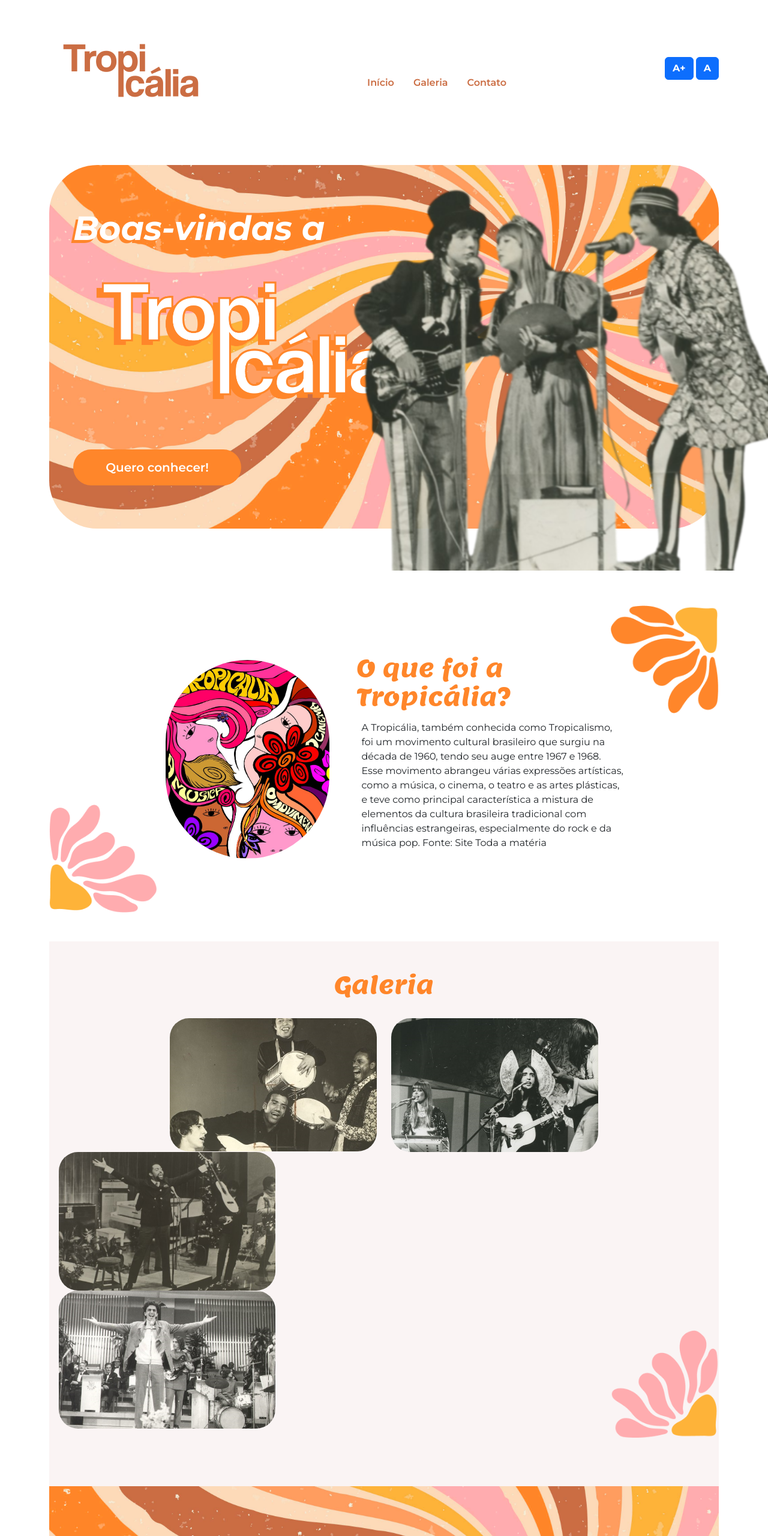
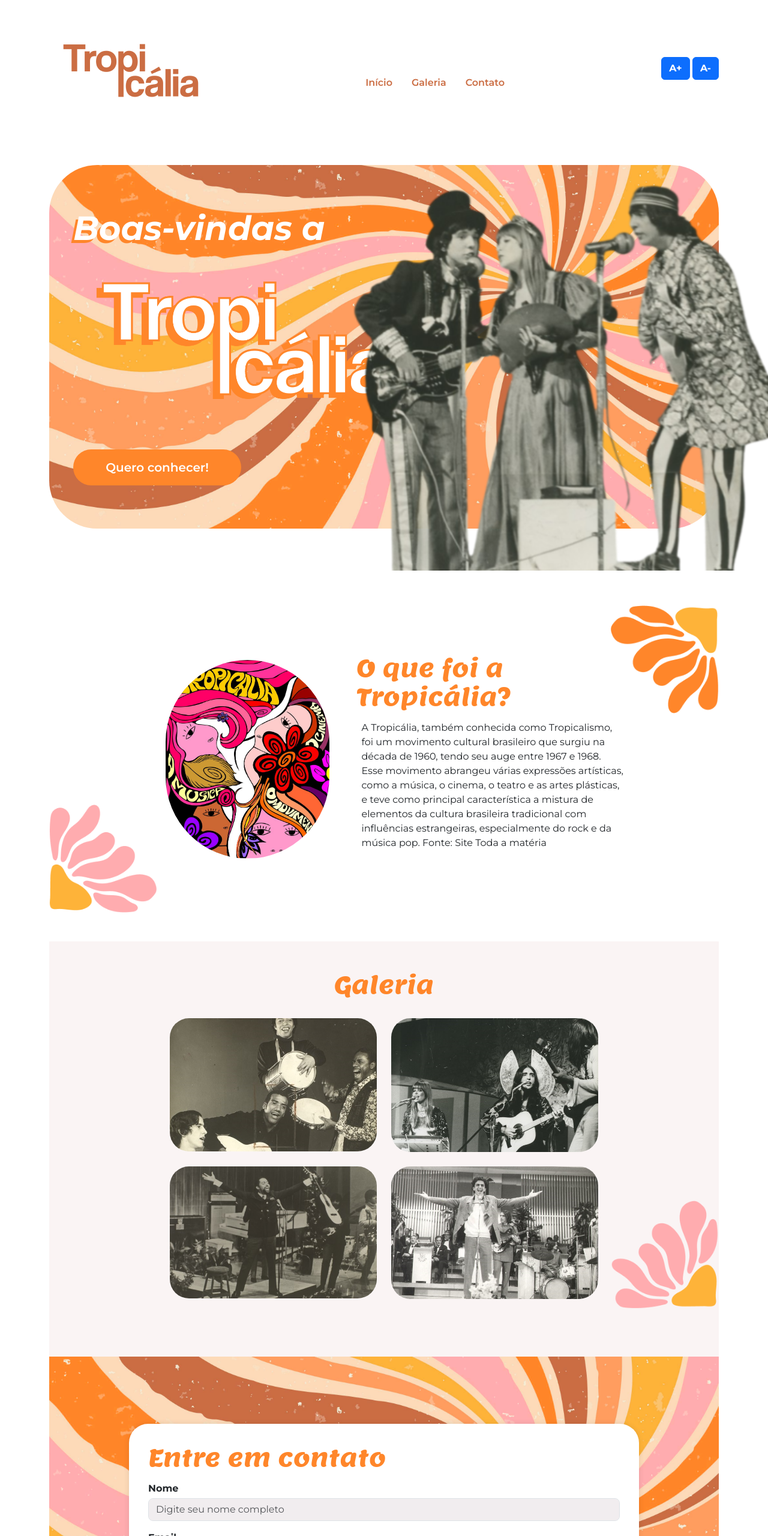
Before and after one commit to dudinha1617/acessibilidade, a plain HTML site: page index.html in a window 1280 px wide. Shown: the top 2560 px of the page at 60% size. Drawn offline with nearby package versions, Linux system fonts and the light colour scheme.

Commit message:
19/02/25

```diff
--- a/index.html
+++ b/index.html
@@ -23,7 +23,7 @@
             </ul>
             <div id="acessibilidade">
                 <button id="aumentar-fonte" class=" btn btn-primary fw-bold">A+</button>
-                <button id="diminuir-fonte" class="btn btn-primary fw-bold">A</button>
+                <button id="diminuir-fonte" class="btn btn-primary fw-bold">A-</button>
             </div>
         </nav>
 
@@ -76,12 +76,13 @@
                             loading="lazy">
                     </div>
                 </div>
-                <div class="row-mt-4 justify-content-md-center">
+                <div class="row mt-4  justify-content-md-center">
                     <div class="col-md-4">
                             <img src="img/lossy-page1-640px-Gilberto_Gil_nos_anos_1960.tif.jpg" class="img-fluid rounded-5" loading="lazy">
                     </div>
                     <div class="col-md-4">
-            <img src="img/lossy-page1-640px-Caetano_Veloso_no_III_Festival_da_Música_Popular.tif.jpg" class="img-fluid rounded-5" loading="lazy">
+                            <img src="img/lossy-page1-640px-Caetano_Veloso_no_III_Festival_da_Música_Popular.tif.jpg"
+                                    class="img-fluid rounded-5" loading="lazy">
                     </div>
             </div>
      </div>
```
Lines whose indentation alone changed are shown as unchanged.
